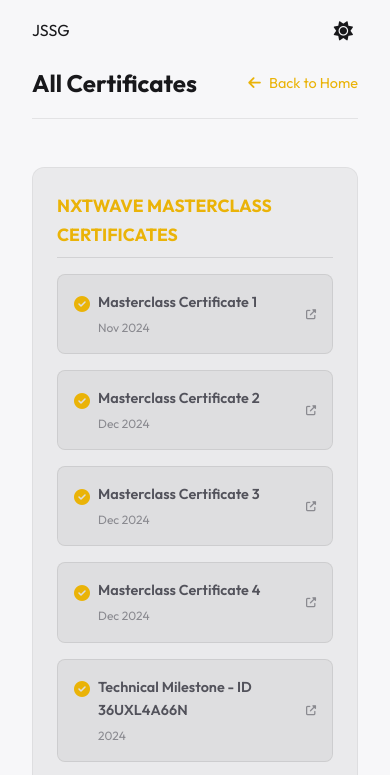
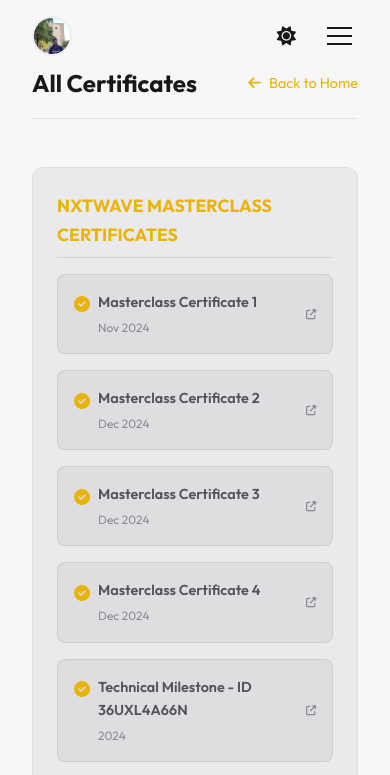
Before and after one commit to SIVA2102004/portfolio, a plain HTML site: page certificates.html in a window 390 px wide. Both pictures are taken after a click on the button "Toggle Theme". Shown: the top 775 px of the page. Drawn offline with Linux system fonts and the light colour scheme.

Commit message:
Fix mobile menu visibility and synchronize headers across all pages

```diff
--- a/certificates.html
+++ b/certificates.html
@@ -52,14 +52,26 @@
 <body>
     <header>
         <nav>
-            <div class="logo">JSSG</div>
+            <div class="nav-brand" onclick="location.href='index.html'">
+                <div class="logo-circle logo-dark">JSSG</div>
+                <div class="logo-circle logo-light">
+                    <img src="profile.jpg" alt="Profile">
+                </div>
+            </div>
+            <div class="nav-actions">
                 <ul class="nav-links">
                     <li><a href="index.html">Home</a></li>
-                <li><a href="certificates.html" class="active" style="color: var(--accent-color);">Certificates</a></li>
+                    <li><a href="certificates.html" class="active">Certificates</a></li>
                 </ul>
                 <button id="theme-toggle" class="theme-toggle-btn" aria-label="Toggle Theme">
                     <i class="fas fa-moon"></i>
                 </button>
+                <div class="burger">
+                    <div class="line1"></div>
+                    <div class="line2"></div>
+                    <div class="line3"></div>
+                </div>
+            </div>
         </nav>
     </header>
 
```
Also changed, not shown: gallery.html (+9 -2 lines). Lines whose indentation alone changed are shown as unchanged.
